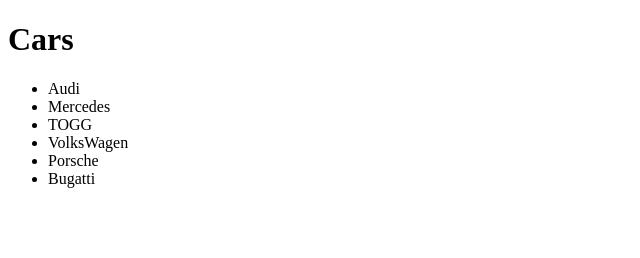
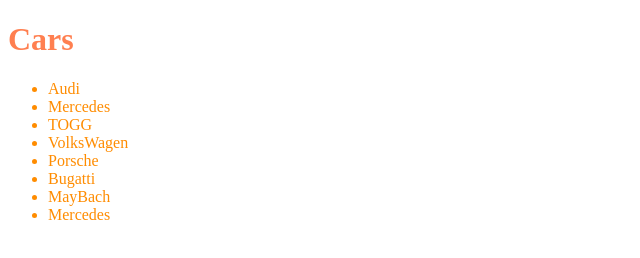
Before and after one commit to SifaKosen/T139, a plain HTML site: page index.html in a window 1280 px wide. Shown: the whole page, without its empty margins (0-640 px from the left). Drawn offline with Linux system fonts and the light colour scheme.

Commit message:
Maybach and Mercedes added

```diff
--- a/index.html
+++ b/index.html
@@ -3,6 +3,7 @@
 <head>
     <meta charset="UTF-8">
     <meta name="viewport" content="width=device-width, initial-scale=1.0">
+    <link rel="stylesheet" href="arabalarim.css">
     <title>Document</title>
 </head>
 <body>
@@ -14,6 +15,8 @@
         <li>VolksWagen</li>
         <li>Porsche</li>
         <li>Bugatti</li>
+        <li>MayBach</li>
+        <li>Mercedes</li>
     </ul>
 </body>
 </html>
```
